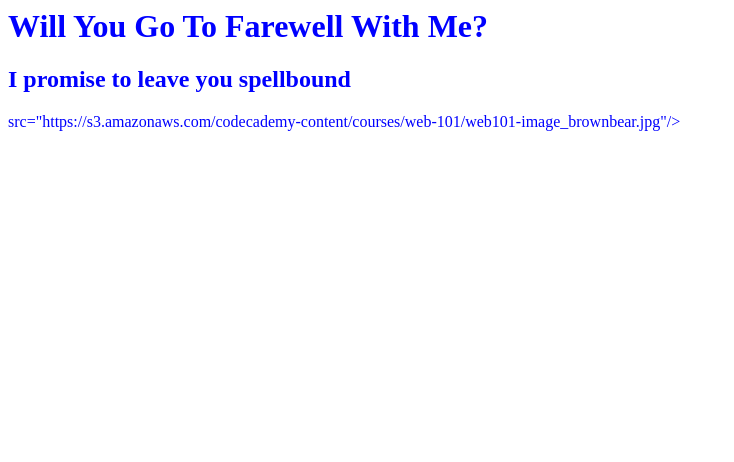
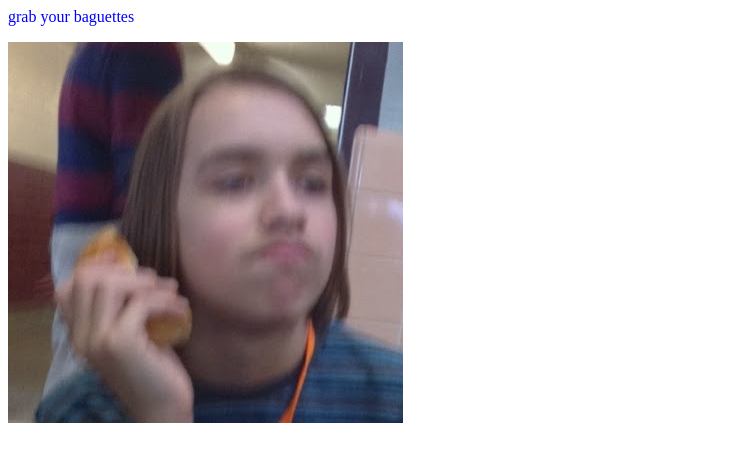
Before and after one commit to harshp1/harshp1.github.io, a plain HTML site: page index.html in a window 1280 px wide. Shown: the whole page, without its empty margins (0-734 px from the left). Drawn offline with Linux system fonts and the light colour scheme.

Commit message:
Update index.html

```diff
--- a/index.html
+++ b/index.html
@@ -4,13 +4,11 @@
     <style>
       body {
         color: blue;
-        font-family: Dancing Script;
-
       }
     </style>
   </head>
   <body>
-    <h1>Will You Go To Farewell With Me?</h1>
-    <h2>I promise to leave you spellbound</h2>
-   src="https://s3.amazonaws.com/codecademy-content/courses/web-101/web101-image_brownbear.jpg"/>
+    <p>grab your baguettes</p>
+    <img src="unnamed.jpg" />
+  </body>
 </html>
```
